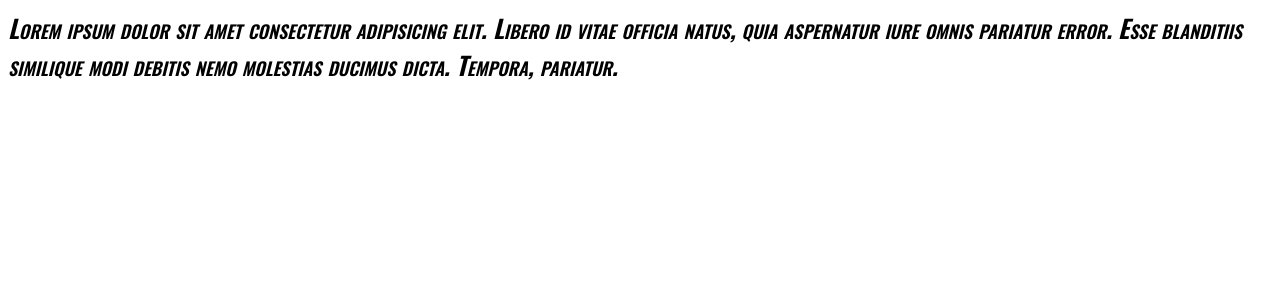
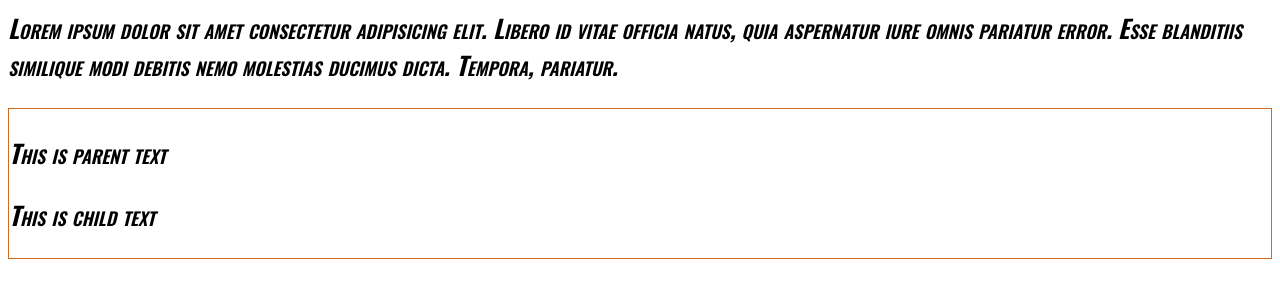
Before and after one commit to pritamsenweb/HTMLCSSLearning, a website: page index.html in a window 1280 px wide. Shown: the part 134-432 px from the top of the page. Drawn offline with nearby package versions, Linux system fonts and the light colour scheme; a web font is replaced by a local one.

Commit message:
font-size parent child

```diff
--- a/css/style.css
+++ b/css/style.css
@@ -30,3 +30,8 @@ p {
   font-weight: 600;
   font-variant: small-caps;
 }
+#parent {
+  border: 1px solid chocolate;
+}
+#child {
+}
--- a/index.html
+++ b/index.html
@@ -20,5 +20,12 @@
       officia natus, quia aspernatur iure omnis pariatur error. Esse blanditiis
       similique modi debitis nemo molestias ducimus dicta. Tempora, pariatur.
     </p>
+
+    <div id="parent">
+        <p>This is parent text</p>
+        <div id="child">
+            <p>This is child text</p>
+        </div>
+    </div>
   </body>
 </html>
```
